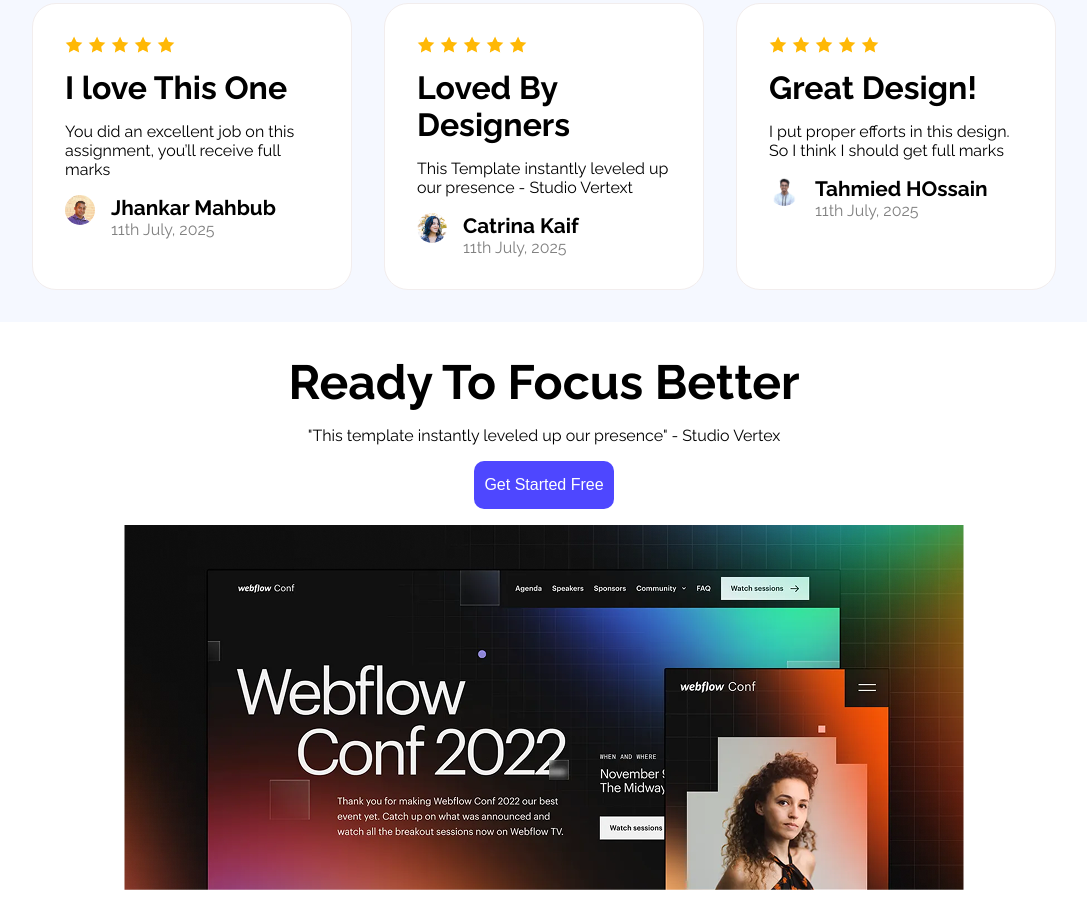
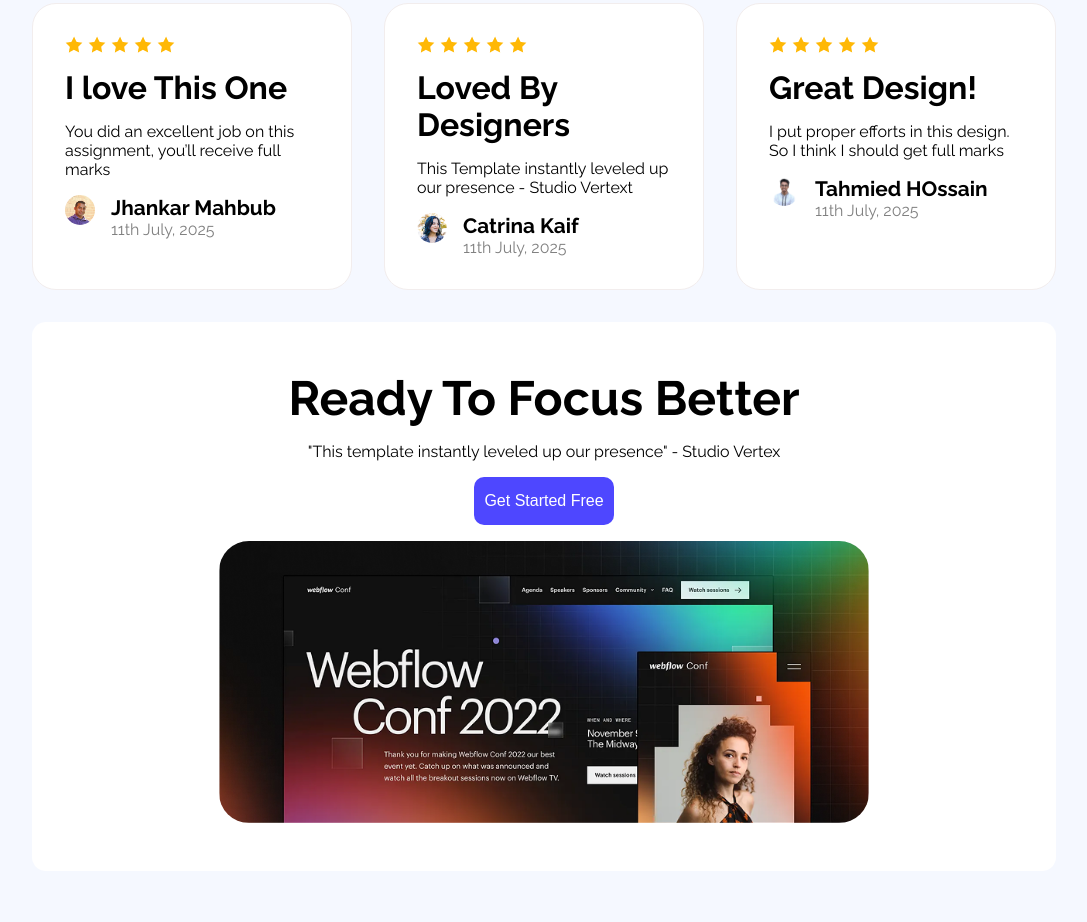
Before and after one commit to Tahmied/UI-template-for-webflow-agency, a plain HTML site: page index.html in a window 1280 px wide. Shown: the part 1496-2418 px from the top of the page, without its empty margins (96-1183 px from the left). After the commit the page ends 2367 px from the top, so only its background shows below. Drawn offline with Linux system fonts and the light colour scheme.

Commit message:
- completed cta section

```diff
--- a/index.html
+++ b/index.html
@@ -151,7 +151,7 @@
             <p class="cta-heading">Ready To Focus Better</p>
             <p class="cta-description">"This template instantly leveled up our presence" - Studio Vertex</p>
             <button class="normal-btn">Get Started Free</button>
-            <img src="Images/wc-big.png" alt="" class="cta">
+            <img src="Images/wc-big.png" alt="" class="cta-img">
         </div>
     </section>
 
--- a/style.css
+++ b/style.css
@@ -228,22 +228,28 @@
 
 .cta {
     margin: 0 auto;
-    max-width: 1300px;
 }
 
 .cta-container {
     background-color: white;
-    width: 90%;
-    padding: 2rem;
+    max-width: 1300px;
+    width: 80%;
+    padding: 3rem;
     display: flex;
     justify-content: center;
     align-items: center;
     flex-direction: column;
     gap: 1rem;
     margin: 0 auto;
+    border-radius:14px;
 }
 
 .cta-heading {
     font-size: 3em;
     font-weight: bold;
 }
+
+.cta-img {
+    width: 70%;
+    border-radius: 30px;
+}
```
